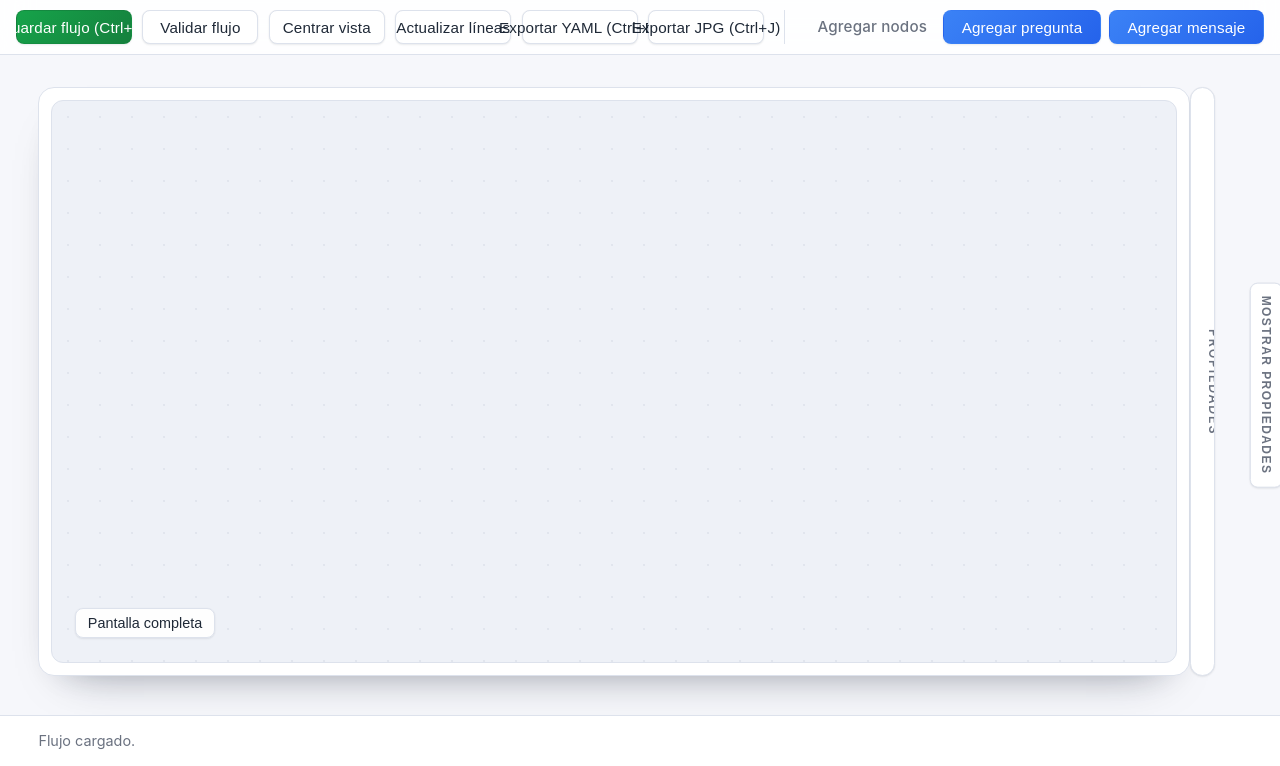
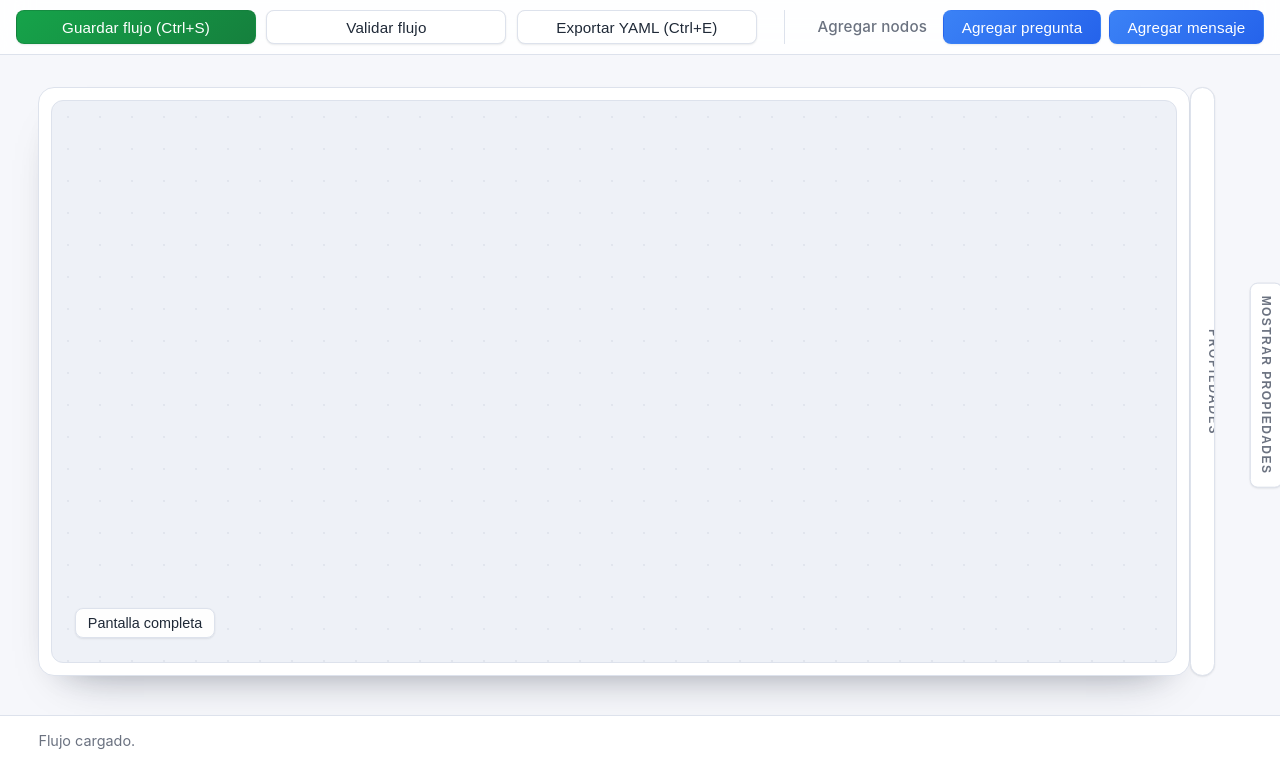
Before and after one commit to eduardogr90/yaml, a Flask app: template decision_tree_builder/templates/editor.html in a window 1280 px wide. Shown: the part 34-800 px from the top of the page. Run offline with Flask 3, Linux system fonts and the light colour scheme; the template is opened without the code that fills it, so the values that code supplies are empty.

Commit message:
Remove center view, refresh lines, and export JPG actions

```diff
--- a/decision_tree_builder/static/js/editor.js
+++ b/decision_tree_builder/static/js/editor.js
@@ -877,14 +877,6 @@
     });
   }
 
-  function refreshConnections(message) {
-    ensureConnectionLayerVisibility();
-    updateEdgePositions();
-    if (message) {
-      statusBar.textContent = message;
-    }
-  }
-
   function setupResizablePanels() {
     if (!layout || !panelResizers.length) {
       return;
@@ -2023,15 +2015,6 @@
     }
   }
 
-  async function exportJpg() {
-    const canvas = await window.html2canvas(workspace);
-    const link = document.createElement('a');
-    link.href = canvas.toDataURL('image/jpeg', 0.95);
-    link.download = `${config.flowId || 'flujo'}.jpg`;
-    link.click();
-    showToast('Imagen generada correctamente');
-  }
-
   function handleKeydown(event) {
     if (event.target && ['INPUT', 'TEXTAREA'].includes(event.target.tagName)) {
       return;
@@ -2062,9 +2045,6 @@
       } else if (key === 'e') {
         event.preventDefault();
         exportYaml();
-      } else if (key === 'j') {
-        event.preventDefault();
-        exportJpg();
       }
     }
   }
@@ -2142,34 +2122,6 @@
     drawflow.addEventListener('contextmenu', (event) => {
       event.preventDefault();
     });
-  }
-
-  function centerView() {
-    if (!state.nodes.size) {
-      state.view.scale = 1;
-      state.view.translateX = drawflow.clientWidth / 2 - 150;
-      state.view.translateY = drawflow.clientHeight / 2 - 120;
-      applyTransform();
-      return;
-    }
-    const bounds = { minX: Infinity, minY: Infinity, maxX: -Infinity, maxY: -Infinity };
-    state.nodes.forEach((node) => {
-      bounds.minX = Math.min(bounds.minX, node.position.x);
-      bounds.minY = Math.min(bounds.minY, node.position.y);
-      bounds.maxX = Math.max(bounds.maxX, node.position.x + 260);
-      bounds.maxY = Math.max(bounds.maxY, node.position.y + 160);
-    });
-    const width = bounds.maxX - bounds.minX + 100;
-    const height = bounds.maxY - bounds.minY + 100;
-    const availableWidth = drawflow.clientWidth;
-    const availableHeight = drawflow.clientHeight;
-    const scale = Math.min(availableWidth / width, availableHeight / height, 1.5);
-    state.view.scale = Math.max(0.4, scale * 0.8);
-    const centerX = (bounds.minX + bounds.maxX) / 2;
-    const centerY = (bounds.minY + bounds.maxY) / 2;
-    state.view.translateX = availableWidth / 2 - centerX * state.view.scale;
-    state.view.translateY = availableHeight / 2 - centerY * state.view.scale;
-    applyTransform();
   }
 
   function initialise() {
@@ -2240,7 +2192,6 @@
 
     renderNodes();
     renderEdges();
-    centerView();
   }
 
   function setupToolbar() {
@@ -2260,14 +2211,6 @@
     document.getElementById('btn-save').addEventListener('click', saveFlow);
     document.getElementById('btn-validate').addEventListener('click', validateFlow);
     document.getElementById('btn-export-yaml').addEventListener('click', exportYaml);
-    document.getElementById('btn-export-jpg').addEventListener('click', exportJpg);
-    document.getElementById('btn-center').addEventListener('click', centerView);
-    const refreshButton = document.getElementById('btn-refresh-connections');
-    if (refreshButton) {
-      refreshButton.addEventListener('click', () => {
-        refreshConnections('Líneas de conexión actualizadas.');
-      });
-    }
   }
 
   const editorBridge = {
--- a/decision_tree_builder/templates/editor.html
+++ b/decision_tree_builder/templates/editor.html
@@ -19,10 +19,7 @@
           <div class="toolbar-buttons">
             <button type="button" class="btn success" id="btn-save">Guardar flujo (Ctrl+S)</button>
             <button type="button" class="btn secondary" id="btn-validate">Validar flujo</button>
-            <button type="button" class="btn secondary" id="btn-center">Centrar vista</button>
-            <button type="button" class="btn secondary" id="btn-refresh-connections">Actualizar líneas</button>
             <button type="button" class="btn secondary" id="btn-export-yaml">Exportar YAML (Ctrl+E)</button>
-            <button type="button" class="btn secondary" id="btn-export-jpg">Exportar JPG (Ctrl+J)</button>
           </div>
         </div>
         <div class="toolbar-section toolbar-section--nodes">
@@ -105,7 +102,6 @@
       };
     </script>
     <script src="{{ url_for('static', filename='js/drawflow.min.js') }}"></script>
-    <script src="{{ url_for('static', filename='js/html2canvas.js') }}"></script>
     <script src="{{ url_for('static', filename='js/editor.js') }}"></script>
   </body>
 </html>
```
